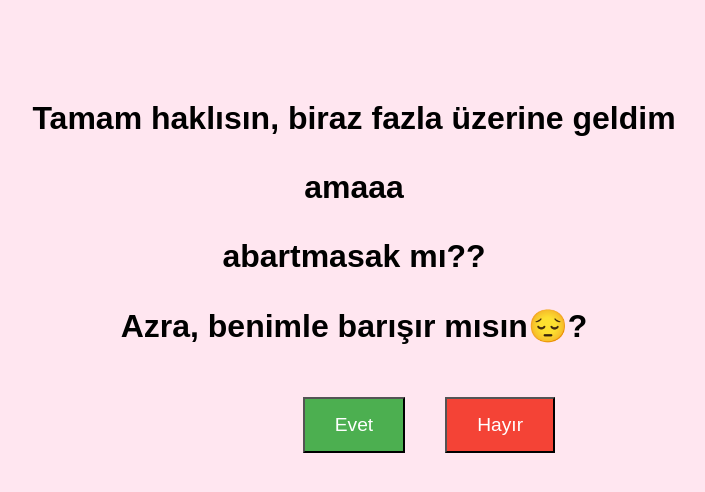
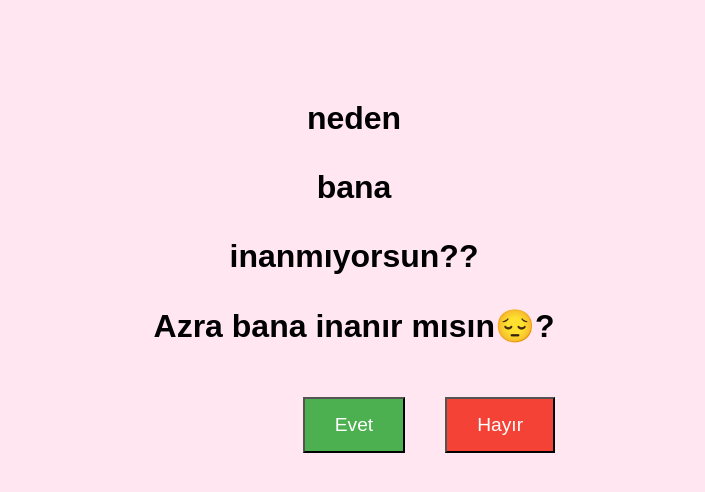
Before and after one commit to cannnysff/-z-rdilerimazra, a plain HTML site: page index.html in a window 1280 px wide. Shown: the whole page, without its empty margins (286-991 px from the left). Drawn offline with Linux system fonts and the light colour scheme.

Commit message:
Add files via upload

```diff
--- a/index.html
+++ b/index.html
@@ -36,15 +36,15 @@
 <body>
 
   <h1>
-    <p>Tamam haklısın, biraz fazla üzerine geldim <p>
-    <p>amaaa<p>
-    <p></p>abartmasak mı??<p></p>
-    <p></p>Azra, benimle barışır mısın😔?<p></p></h1>
+    <p>neden<p>
+    <p>bana<p>
+    <p></p>inanmıyorsun??<p></p>
+    <p></p>Azra bana inanır mısın😔?<p></p></h1>
   <button id="yes">Evet</button>
   <button id="no">Hayır</button>
 
   <div id="response">
-    ❤️ Teşekkür ederim benimle barışmak istediğini biliyordum☺️ ❤️<br><br>
+    ❤️ zorla da olsa inandırırım gülüm☺️ ❤️<br><br>
     <img src="https://i.pinimg.com/originals/6b/71/06/6b7106a28e4d97a58a7d420bfdb3407c.gif" width="150">
     <img src="https://media.tenor.com/Wx9IEmZZXSoAAAAi/bear-love.gif" width="150">
   </div>
```
